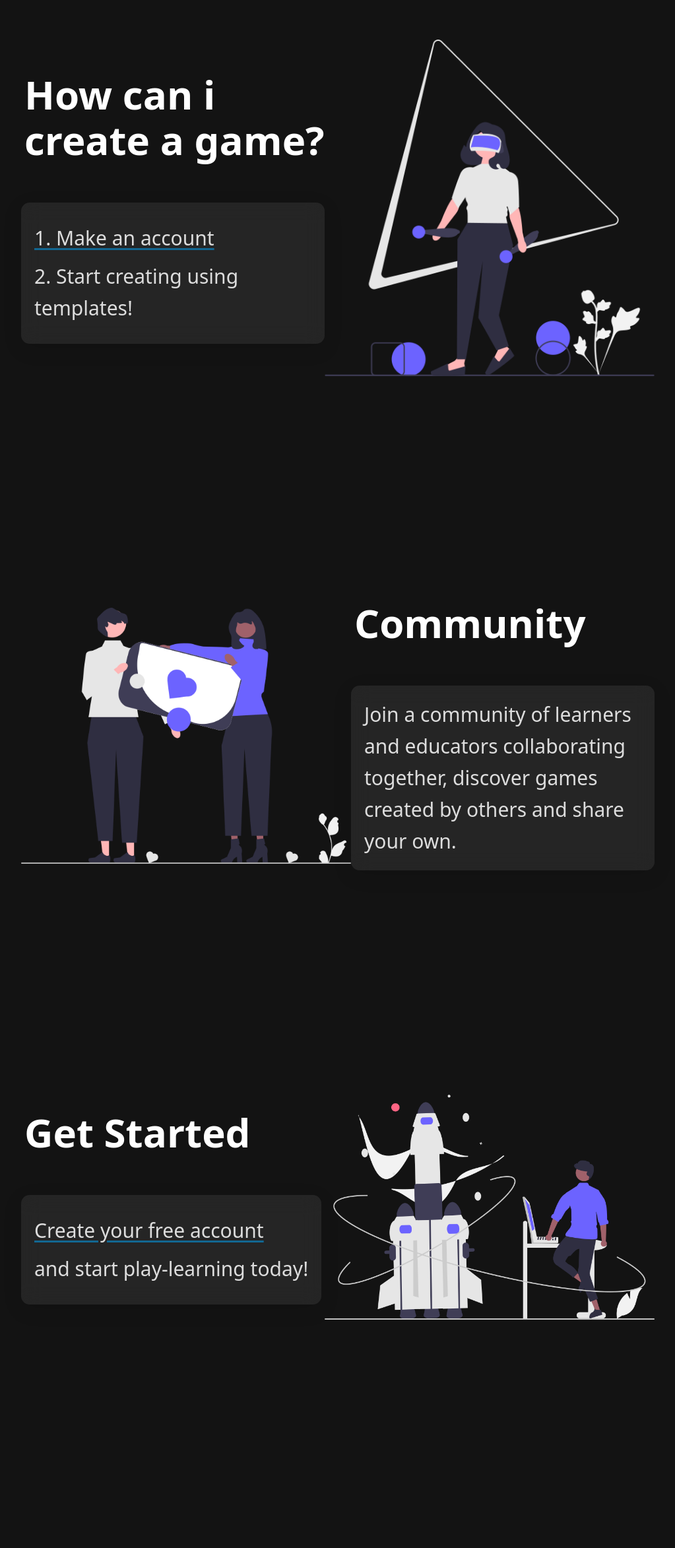
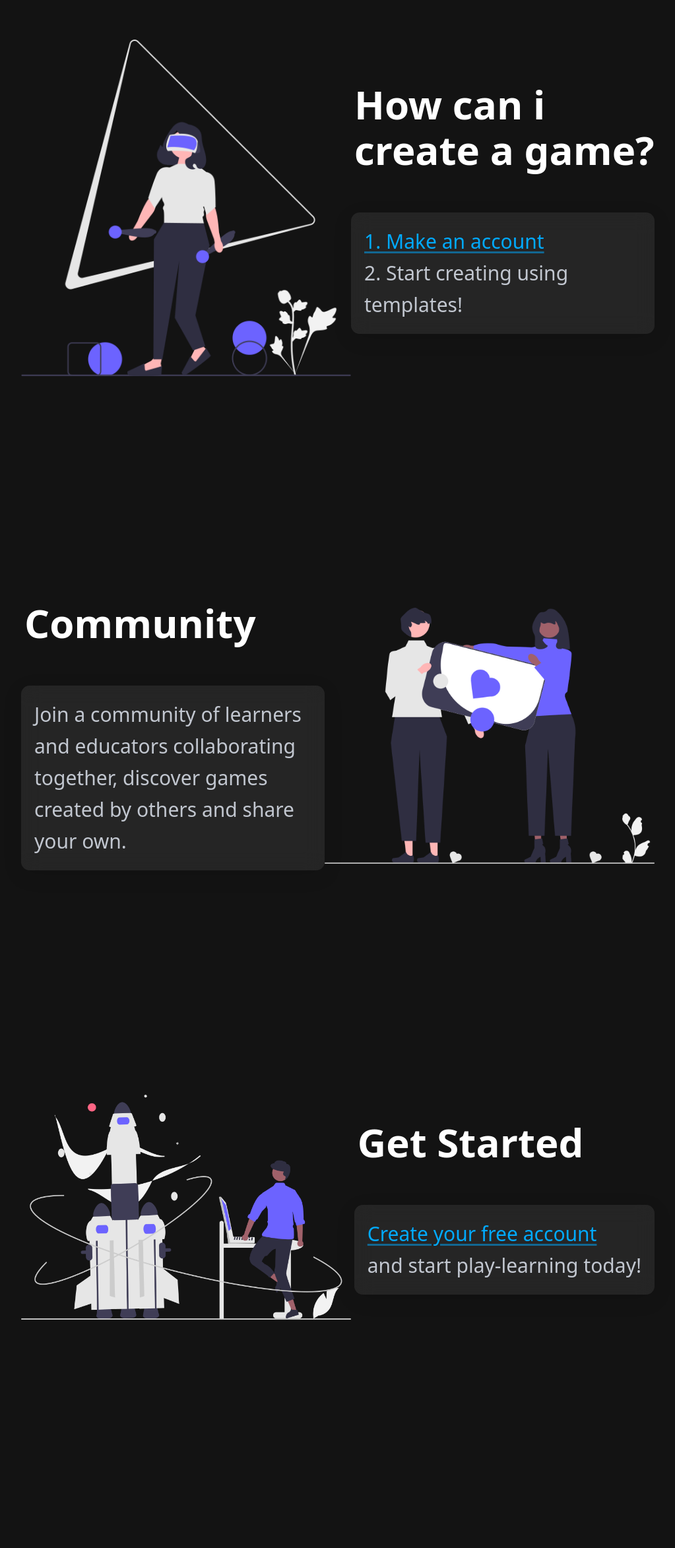
Before and after one commit to descreetStudios/Gamefier, a Nuxt app: page / in a window 1280 px wide. Shown: the part 2900-5246 px from the top of the page at 66% size, without its empty margins (128-1151 px from the left). Built offline with nearby package versions, Linux system fonts and the light colour scheme; no server answers.

Commit message:
fix: swap class names for sections on homepage for consistent styling

```diff
--- a/app/components/app/homepage.vue
+++ b/app/components/app/homepage.vue
@@ -68,7 +68,7 @@
 		<!-- Section 3 -->
 		<section
 			id="games"
-			class="homepage__section_reversed"
+			class="homepage__section"
 		>
 			<img
 				src="/images/games.png"
@@ -89,7 +89,7 @@
 		<!-- Section 4 -->
 		<section
 			id="community"
-			class="homepage__section"
+			class="homepage__section_reversed"
 		>
 			<img
 				src="/images/community.png"
@@ -108,7 +108,7 @@
 		<!-- Section 5 -->
 		<section
 			id="get-started"
-			class="homepage__section_reversed"
+			class="homepage__section"
 		>
 			<img
 				src="/images/getStarted.png"
@@ -129,7 +129,7 @@
 		<!-- Section 6 -->
 		<section
 			id="security"
-			class="homepage__section"
+			class="homepage__section_reversed"
 		>
 			<img
 				src="/images/security.png"
```
